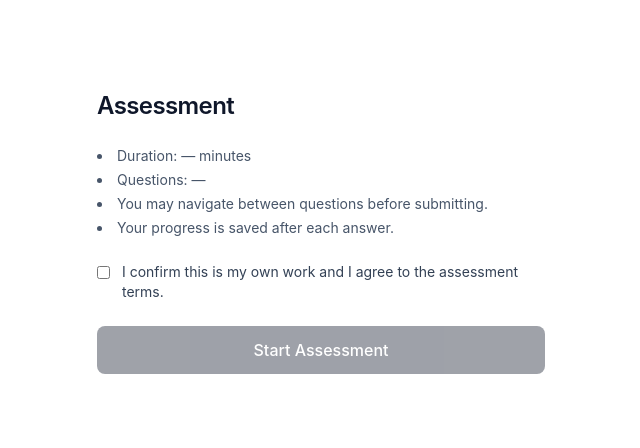
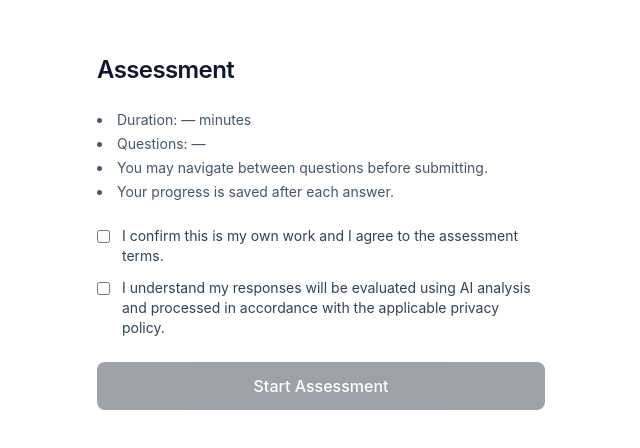
Before and after one commit to prathameshjagtap607/ARAP, a Next.js app in the folder apps/candidate-web/: page /assessment/1/consent in a window 1280 px wide. Shown: the part 168-616 px from the top of the page, without its empty margins (319-959 px from the left). Built offline with nearby package versions, Linux system fonts and the light colour scheme.

Commit message:
[TASK-001] feat(candidate-web): ConsentPage — PRD §15 data-processing checkbox, WCAG fixes

```diff
--- a/apps/candidate-web/src/app/assessment/[sessionId]/consent/page.tsx
+++ b/apps/candidate-web/src/app/assessment/[sessionId]/consent/page.tsx
@@ -11,8 +11,13 @@ export default function ConsentPage() {
   const router = useRouter();
   const { state, dispatch } = useSession();
   const [agreed, setAgreed] = useState(false);
+  const [agreedData, setAgreedData] = useState(false);
   const [loading, setLoading] = useState(false);
   const [error, setError] = useState<string | null>(null);
+
+  useEffect(() => {
+    document.title = "Assessment Terms | ARAP";
+  }, []);
 
   useEffect(() => {
     if (!state.jwt) return;
@@ -42,7 +47,7 @@ export default function ConsentPage() {
   const session = state.session;
 
   return (
-    <main className="flex min-h-screen flex-col items-center justify-center px-6">
+    <main id="main-content" className="flex min-h-screen flex-col items-center justify-center px-6">
       <div className="max-w-md w-full space-y-6">
         <h1 className="text-2xl font-semibold tracking-tight text-slate-900">
           {session?.job_title ?? "Assessment"}
@@ -53,6 +58,7 @@ export default function ConsentPage() {
           <li>You may navigate between questions before submitting.</li>
           <li>Your progress is saved after each answer.</li>
         </ul>
+        <div className="space-y-3">
           <div className="flex items-start gap-3">
             <input
               id="consent"
@@ -65,6 +71,20 @@ export default function ConsentPage() {
               I confirm this is my own work and I agree to the assessment terms.
             </label>
           </div>
+          <div className="flex items-start gap-3">
+            <input
+              id="consent-data"
+              type="checkbox"
+              checked={agreedData}
+              onChange={(e) => setAgreedData(e.target.checked)}
+              className="mt-1"
+            />
+            <label htmlFor="consent-data" className="text-sm text-slate-700">
+              I understand my responses will be evaluated using AI analysis and
+              processed in accordance with the applicable privacy policy.
+            </label>
+          </div>
+        </div>
         {error && (
           <p role="alert" className="text-sm text-red-600">
             {error}
@@ -72,7 +92,7 @@ export default function ConsentPage() {
         )}
         <button
           onClick={handleStart}
-          disabled={!agreed || loading}
+          disabled={!agreed || !agreedData || loading}
           className="w-full rounded-lg bg-slate-900 px-6 py-3 text-white font-medium
                      disabled:opacity-40 disabled:cursor-not-allowed"
         >
```
Lines whose indentation alone changed are shown as unchanged.
